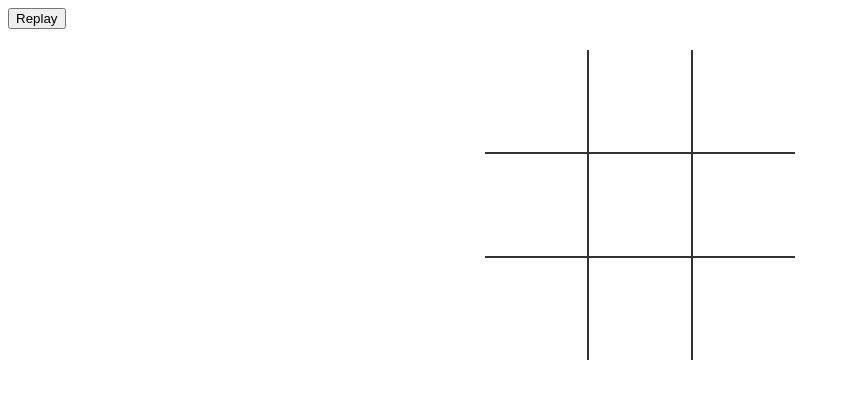
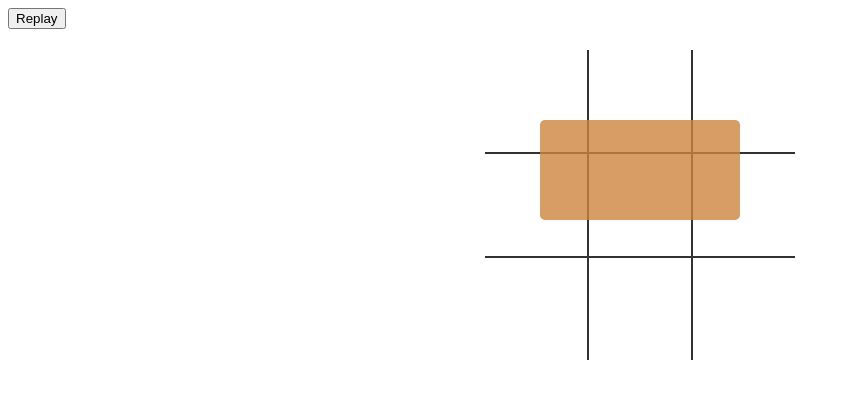
Before and after one commit to folafunmi-db/TicTacToe, a plain HTML site: page index.html in a window 1280 px wide. Shown: the whole page, without its empty margins (0-850 px from the left). Drawn offline with Linux system fonts and the light colour scheme.

Commit message:
Completed CSS

```diff
--- a/style.css
+++ b/style.css
@@ -32,3 +32,19 @@ table tr td:first-child {
 table tr td:last-child {
     border-right: 0;
 }
+
+.endgame {
+    /* display: none; */
+    width: 200px;
+    top: 120px;
+    background-color: rgba(205, 133, 63, 0.8);
+    position: absolute;
+    left: 50%;
+    margin-left: -100px;
+    padding-top: 50px;
+    padding-bottom: 50px;
+    text-align: center;
+    border-radius: 5px;
+    color: #fff;
+    font-size: 2em;
+}
```
